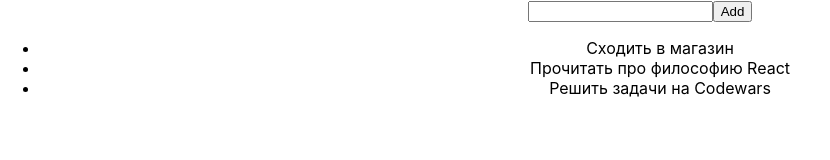
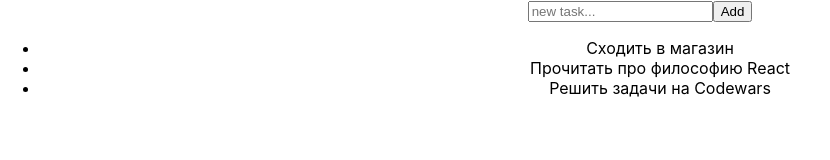
Before and after one commit to ilyakalistratov/test, a React (Create React App) app in the folder Урок6/Portfolio/: page / in a window 1280 px wide. Shown: the top 160 px of the page, without its empty margins (0-830 px from the left). Built offline with nearby package versions, Linux system fonts and the light colour scheme.

Commit message:
[6] Добавлена обработка событий (input и button)

```diff
--- a/Урок6/Portfolio/package.json
+++ b/Урок6/Portfolio/package.json
@@ -27,5 +27,9 @@
       "last 1 firefox version",
       "last 1 safari version"
     ]
+  },
+  "devDependencies": {
+    "eslint": "^6.1.0",
+    "eslint-plugin-react": "^7.14.3"
   }
 }
--- a/Урок6/Portfolio/src/App.js
+++ b/Урок6/Portfolio/src/App.js
@@ -1,5 +1,4 @@
 import React from 'react';
-import logo from './logo.svg';
 import './App.css';
 import TaskContainer from './components/TaskContainer';
 
--- a/Урок6/Portfolio/src/components/TaskAdd.jsx
+++ b/Урок6/Portfolio/src/components/TaskAdd.jsx
@@ -5,8 +5,8 @@ class TaskAdd extends React.Component {
 	render() {
 		return (
 			<div>
-                <input type="text"/>
-                <button>Add</button>
+				<input type="text" value={this.props.itemValue} placeholder='new task...' onChange={this.props.addItemValue} />
+				<button onClick={this.props.addTask}>Add</button>
 			</div>
 		)
 	}
--- a/Урок6/Portfolio/src/components/TaskContainer.jsx
+++ b/Урок6/Portfolio/src/components/TaskContainer.jsx
@@ -5,14 +5,25 @@ import TaskView from './TaskView';
 class TaskContainer extends React.Component {
 	constructor(props) {
 		super(props);
-        this.state = {items: ['Сходить в магазин', 'Прочитать про философию React', 'Решить задачи на Codewars'], item: ''}
+		this.state = { tasks: ['Сходить в магазин', 'Прочитать про философию React', 'Решить задачи на Codewars'], item: '' }
+	}
+	addItemValue = (e) => {
+		let val = e.target.value;
+		this.setState({ item: val });
+	}
+	addTask = (e) => {
+		e.preventDefault();
+		let tasks = this.state.tasks;
+		let newTask = this.state.item;
+		this.setState({ tasks: [newTask, ...tasks] });
+		this.setState({ item: '' });
 	}
 
 	render() {
 		return (
 			<div>
-                <TaskAdd />
-                <TaskView items={this.state.items} />
+				<TaskAdd addItemValue={this.addItemValue} itemValue={this.state.item} addTask={this.addTask} />
+				<TaskView tasks={this.state.tasks} />
 			</div>
 		)
 	}
--- a/Урок6/Portfolio/src/components/TaskView.jsx
+++ b/Урок6/Portfolio/src/components/TaskView.jsx
@@ -4,7 +4,7 @@ const TaskView = (props) => {
 	return (
 		<div>
 			<ul>
-                {props.items.map(item=> {
+				{props.tasks.map(item => {
 					return (
 						<li>{item}</li>
 					)
```
Also changed, not shown: Урок6/Portfolio/.eslintrc.json (added), 1 other file (tests, documents, lock files or other folders). Lines whose indentation alone changed are shown as unchanged.
